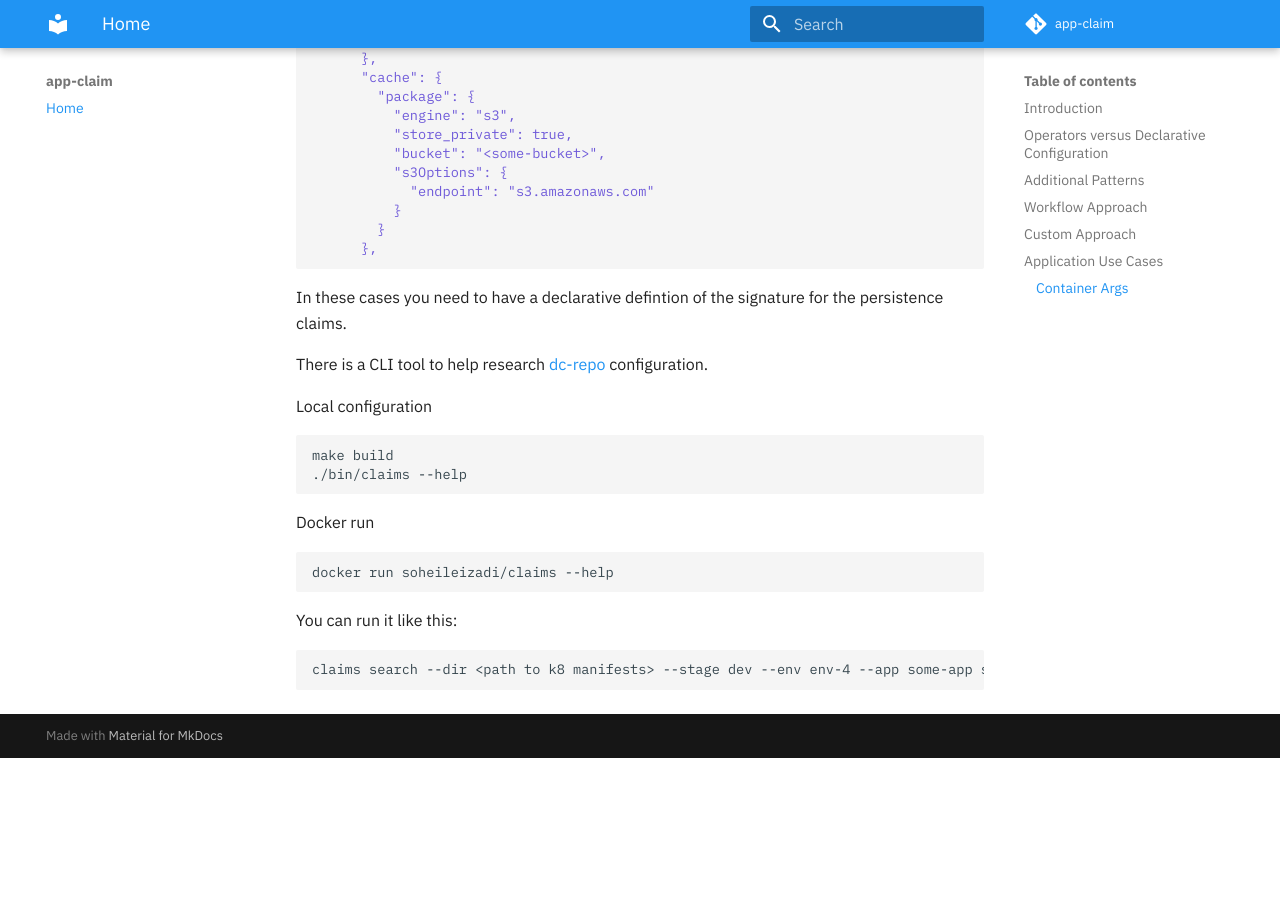
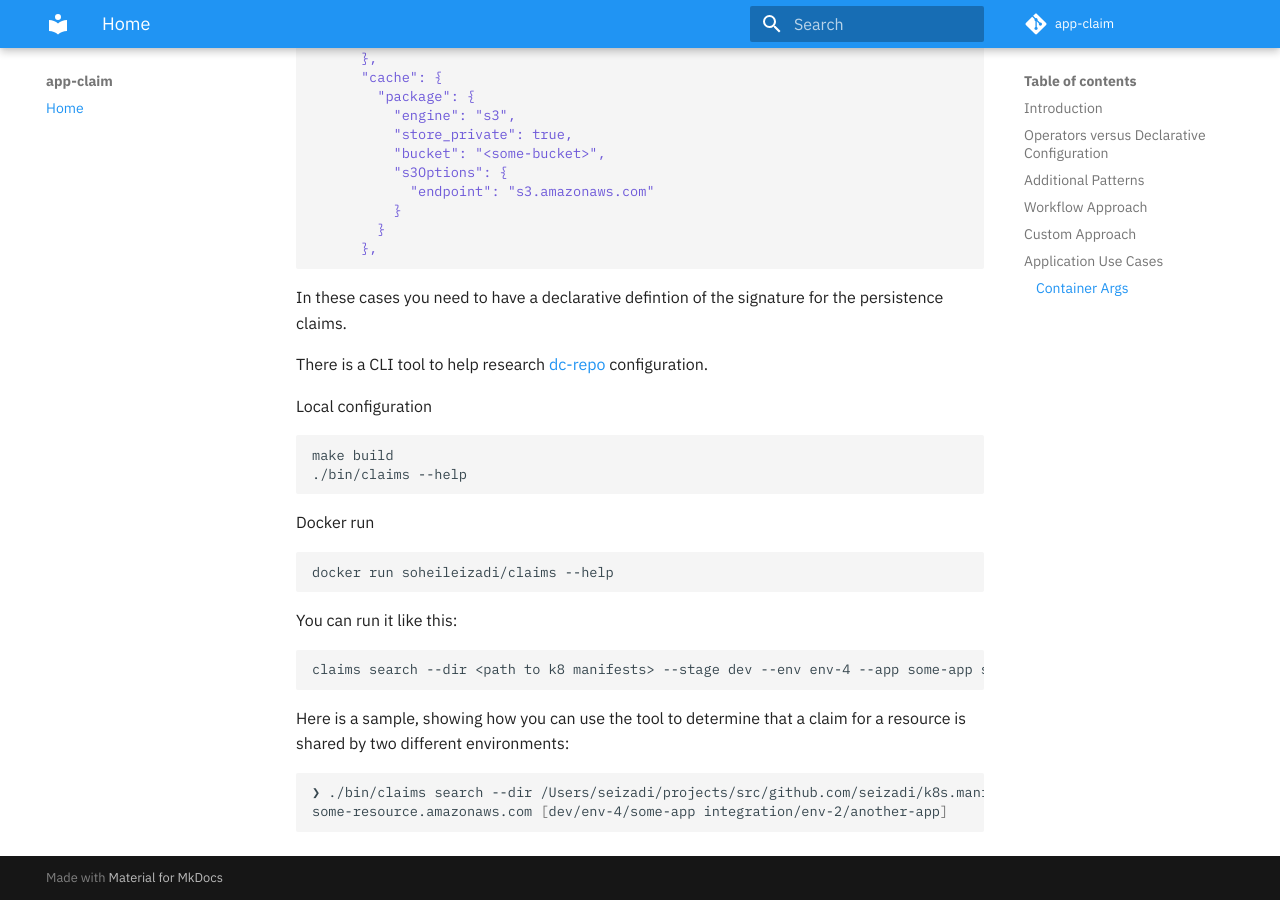
Before and after one commit to seizadi/app-claim, an MkDocs documentation site: the page built from docs/index.md, in a window 1280 px wide and 900 px high, scrolled down 8124 px. Built offline with MkDocs 1.6.1 and Material for MkDocs 9.7.7, drawn with Linux system fonts in a browser that asks for light colours; comment, search, counter and statistics services are not loaded; before the commit the page ends 8882 px from its top, so only the background shows below that.

Commit message:
Update doc

````diff
--- a/docs/index.md
+++ b/docs/index.md
@@ -436,3 +436,10 @@ You can run it like this:
 ```bash
 claims search --dir <path to k8 manifests> --stage dev --env env-4 --app some-app s3 rds amazonaws.com
 ```
+
+Here is a sample, showing how you can use the tool to determine that a claim for a
+resource is shared by two different environments:
+```bash
+❯ ./bin/claims search --dir /Users/seizadi/projects/src/github.com/seizadi/k8s.manifests some-resource.amazonaws.com
+some-resource.amazonaws.com [dev/env-4/some-app integration/env-2/another-app]
+```
````
